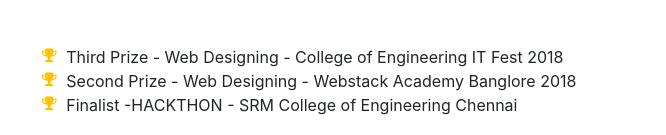
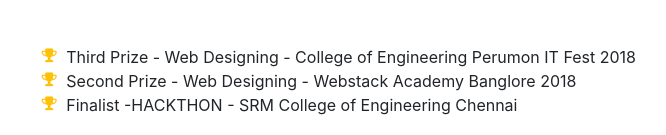
Before and after one commit to kevinjose1/kevinjose, a website with bundled scripts: page index.html in a window 1280 px wide. Shown: the part 3562-3697 px from the top of the page, without its empty margins (288-954 px from the left). Built offline with nearby package versions, Linux system fonts and the light colour scheme; a web font is replaced by a local one.

Commit message:
Update index.html

```diff
--- a/index.html
+++ b/index.html
@@ -245,7 +245,7 @@
           <ul class="fa-ul mb-0">
             <li>
               <i class="fa-li fa fa-trophy text-warning"></i>
-              Third Prize - Web Designing - College of Engineering IT Fest 2018 </li>
+              Third Prize - Web Designing - College of Engineering Perumon IT Fest 2018 </li>
             <li>
               <i class="fa-li fa fa-trophy text-warning"></i>
               Second Prize - Web Designing - Webstack Academy Banglore 2018</li>
```
